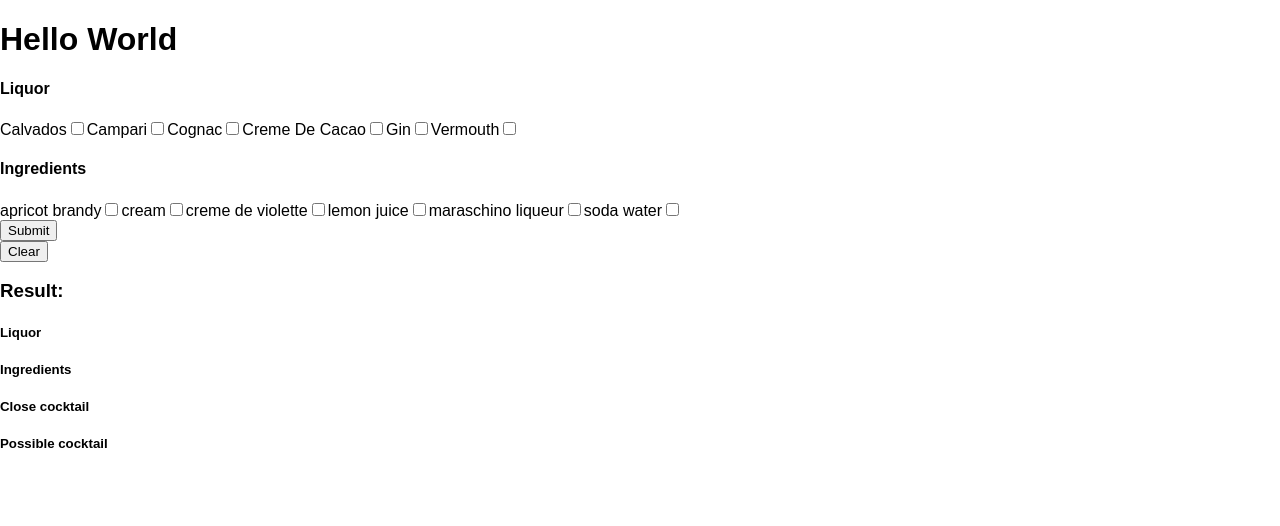
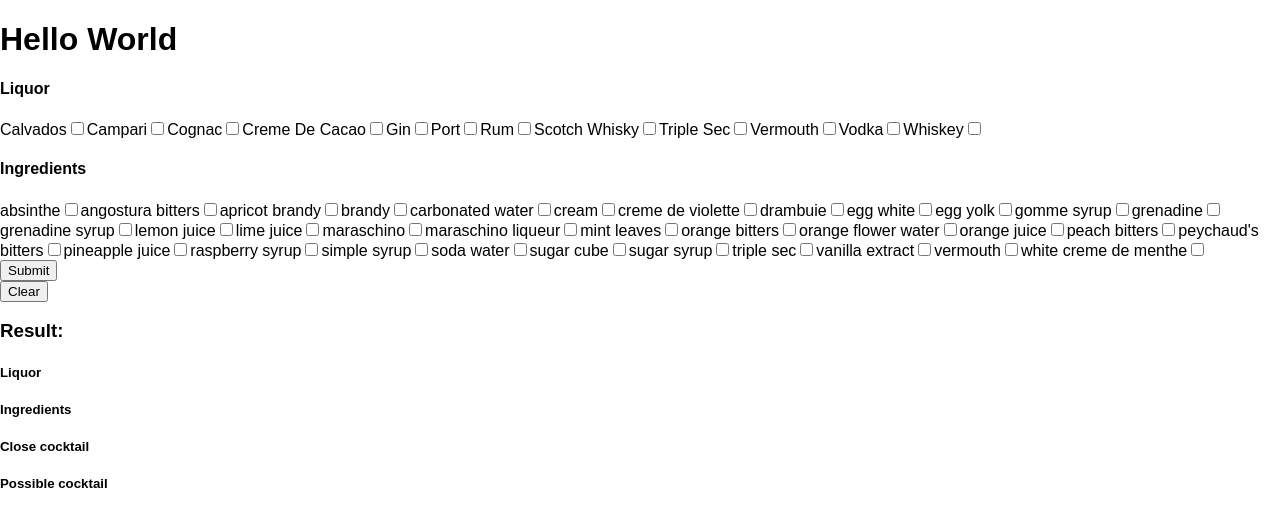
Before and after one commit to PGalicia/CocktailFinder, a React (Create React App) app: page / in a window 1280 px wide. Shown: the top 526 px of the page. Built offline with nearby package versions, Linux system fonts and the light colour scheme.

Commit message:
complete UNFORGETTABLES category cocktail list

```diff
--- a/src/App.js
+++ b/src/App.js
@@ -1,14 +1,14 @@
 import React, { Component } from 'react';
 import Checklist from './components/checklist';
 import './style/App.css';
-import { UNFORGETTABLES } from './cocktail'
+import { COCKTAILS } from './cocktail'
 import {retrieveAlcohol, retrieveIngredients} from './utils';
 
 class App extends Component {
   state = {
-    cocktails: UNFORGETTABLES,
-    alcohol: retrieveAlcohol(UNFORGETTABLES),
-    ingredients: retrieveIngredients(UNFORGETTABLES),
+    cocktails: COCKTAILS,
+    alcohol: retrieveAlcohol(COCKTAILS),
+    ingredients: retrieveIngredients(COCKTAILS),
     closeCocktails: [],
     possibleCocktails: [],
     checkboxes: [],
--- a/src/cocktail.js
+++ b/src/cocktail.js
@@ -1,4 +1,4 @@
-export const UNFORGETTABLES = [
+export const COCKTAILS = [
   {
     name: "Alexander",
     alcohol: ["Cognac", "Creme De Cacao"],
@@ -23,164 +23,163 @@ export const UNFORGETTABLES = [
     ingredients: ["creme de violette", "lemon juice", "maraschino liqueur"],
     garnish: ["cherry"]
   },
+  {
+    name: "Bacardi",
+    alcohol: ["Rum"],
+    ingredients: ["lime juice", "grenadine syrup"],
+    garnish: ["lime"]
+  },
+  {
+    name: "Between The Sheets",
+    alcohol: ["Cognac", "Rum", "Triple Sec"],
+    ingredients: ["lemon juice"],
+    garnish: []
+  },
+  {
+    name: "Casino",
+    alcohol: ["Gin"],
+    ingredients: ["maraschino", "orange bitters", "lemon juice"],
+    garnish: ["lemon", "maraschino cherry"]
+  },
+  {
+    name: "Clover Club",
+    alcohol: ["Gin"],
+    ingredients: ["lemon juice", "raspberry syrup", "egg white"],
+    garnish: []
+  },
+  {
+    name: "Daiquiri",
+    alcohol: ["Rum"],
+    ingredients: ["lime juice", "simple syrup"],
+    garnish: []
+  },
+  {
+    name: "Derby",
+    alcohol: ["Gin"],
+    ingredients: ["peach bitters", "mint leaves"],
+    garnish: ["mint leaves"]
+  },
+  {
+    name: "Dry Martini",
+    alcohol: ["Gin"],
+    ingredients: ["vermouth"],
+    garnish: ["olive", "lemon twist"]
+  },
+  {
+    name: "Gin Fizz",
+    alcohol: ["Gin"],
+    ingredients: ["lemon juice", "gomme syrup", "soda water"],
+    garnish: ["lemon slice"]
+  },
+  {
+    name: "John Collins",
+    alcohol: ["Gin"],
+    ingredients: ["lemon juice", "sugar syrup", "carbonated water"],
+    garnish: ["lemon slice", "maraschino cherry"]
+  },
+  {
+    name: "Manhattan",
+    alcohol: ["Whiskey"],
+    ingredients: ["vermouth", "angostura bitters"],
+    garnish: ["maraschino cherry"]
+  },
+  {
+    name: "Mary Pickford",
+    alcohol: ["Rum"],
+    ingredients: ["pineapple juice", "grenadine", "maraschino"],
+    garnish: []
+  },
+  {
+    name: "Monkey Gland",
+    alcohol: ["Gin"],
+    ingredients: ["orange juice", "absinthe", "grenadine"],
+    garnish: []
+  },
+  {
+    name: "Negroni",
+    alcohol: ["Gin", "Vermouth", "Campari"],
+    ingredients: [],
+    garnish: ["orange slice"]
+  },
+  {
+    name: "Old Fashioned",
+    alcohol: ["Whiskey"],
+    ingredients: ["sugar cube"],
+    garnish: ["orange twist", "cherry"]
+  },
+  {
+    name: "Paradise",
+    alcohol: ["Gin"],
+    ingredients: ["apricot brandy", "orange juice"],
+    garnish: []
+  },
+  {
+    name: "Planter's Punch",
+    alcohol: ["Rum"],
+    ingredients: ["orange juice", "pineapple juice", "lemon juice", "grenadine syrup", "sugar syrup", "angostura bitters"],
+    garnish: ["cherry", "pineapple slice"]
+  },
+  {
+    name: "Porto Flip",
+    alcohol: ["Port"],
+    ingredients: ["brandy", "egg yolk"],
+    garnish: ["grated nutmeg"]
+  },
+  {
+    name: "Ramos Gin Fizz",
+    alcohol: ["Gin"],
+    ingredients: ["lime juice", "simple syrup", "cream", "egg white", "orange flower water", "vanilla extract", "soda water"],
+    garnish: []
+  },
+  {
+    name: "Rusty Nail",
+    alcohol: ["Scotch Whisky"],
+    ingredients: ["drambuie"],
+    garnish: ["lemon twist"]
+  },
+  {
+    name: "Sazerac",
+    alcohol: ["Cognac"],
+    ingredients: ["absinthe", "sugar cube", "peychaud's bitters"],
+    garnish: ["lemon peel"]
+  },
+  {
+    name: "Screwdriver",
+    alcohol: ["Vodka"],
+    ingredients: ["orange juice"],
+    garnish: ["orange slice"]
+  },
+  {
+    name: "Sidecar",
+    alcohol: ["Cognac"],
+    ingredients: ["triple sec", "lemon juice"],
+    garnish: []
+  },
+  {
+    name: "Stinger",
+    alcohol: ["Cognac"],
+    ingredients: ["white creme de menthe"],
+    garnish: []
+  },
+  {
+    name: "Tuxedo",
+    alcohol: ["Gin"],
+    ingredients: ["vermouth", "maraschino", "absinthe", "orange bitters"],
+    garnish: ["cherry", "lemon zest"]
+  },
+  {
+    name: "Whiskey Sour",
+    alcohol: ["Whiskey"],
+    ingredients: ["lemon juice", "gomme syrup", "egg white"],
+    garnish: ["maraschino cherry", "orange slice"]
+  },
+  {
+    name: "White Lady",
+    alcohol: ["Gin"],
+    ingredients: ["triple sec", "lemon juice"],
+    garnish: []
+  }
 ];
-
-
-// export const UNFORGETTABLES = {
-//   "Alexander" : {
-//     alcohol: ["Cognac", "Creme De Cacao"],
-//     ingredients: ["cream"],
-//     garnish: ["nutmeg"]
-//   },
-//   "Americano" : {
-//     alcohol: ["Campari", "Vermouth"],
-//     ingredients: ["soda water"],
-//     garnish: ["orange"]
-//   },
-//   "Angel Face" : {
-//     alcohol: ["Gin", "Calvados"],
-//     ingredients: ["apricot brandy"],
-//     garnish: []
-//   },
-//   "Aviation" : {
-//     alcohol: ["Gin"],
-//     ingredients: ["creme de violette", "lemon juice", "maraschino liqueur"],
-//     garnish: ["cherry"]
-//   },
-//   "Bacardi" : {
-//     alcohol: ["Rum"],
-//     ingredients: ["lime juice", "grenadine syrup"],
-//     garnish: ["lime"]
-//   },
-//   "Between The Sheets" : {
-//     alcohol: ["Cognac", "Rum", "Triple Sec"],
-//     ingredients: ["lemon juice"],
-//     garnish: []
-//   },
-//   "Casino" : {
-//     alcohol: ["Gin"],
-//     ingredients: ["maraschino", "orange bitters", "lemon juice"],
-//     garnish: ["lemon", "maraschino cherry"]
-//   },
-//   "Clover Club" : {
-//     alcohol: ["Gin"],
-//     ingredients: ["lemon juice", "raspberry syrup", "egg white"],
-//     garnish: []
-//   },
-//   "Daiquiri" : {
-//     alcohol: ["Rum"],
-//     ingredients: ["lime juice", "simple syrup"],
-//     garnish: []
-//   },
-//   "Derby" : {
-//     alcohol: ["Gin"],
-//     ingredients: ["peach bitters", "mint leaves"],
-//     garnish: ["mint leaves"]
-//   },
-//   "Dry Martini" : {
-//     alcohol: ["Gin"],
-//     ingredients: ["vermouth"],
-//     garnish: ["olive", "lemon twist"]
-//   },
-//   "Gin Fizz" : {
-//     alcohol: ["Gin"],
-//     ingredients: ["lemon juice", "gomme syrup", "soda water"],
-//     garnish: ["lemon slice"]
-//   },
-//   "John Collins" : {
-//     alcohol: ["Gin"],
-//     ingredients: ["lemon juice", "sugar syrup", "carbonated water"],
-//     garnish: ["lemon slice", "maraschino cherry"]
-//   },
-//   "Manhattan" : {
-//     alcohol: ["Whiskey"],
-//     ingredients: ["vermouth", "angostura bitters"],
-//     garnish: ["maraschino cherry"]
-//   },
-//   "Mary Pickford" : {
-//     alcohol: ["Rum"],
-//     ingredients: ["pineapple juice", "grenadine", "maraschino"],
-//     garnish: []
-//   },
-//   "Monkey Gland" : {
-//     alcohol: ["Gin"],
-//     ingredients: ["orange juice", "absinthe", "grenadine"],
-//     garnish: []
-//   },
-//   "Negroni" : {
-//     alcohol: ["Gin", "Vermouth", "Campari"],
-//     ingredients: [],
-//     garnish: ["orange slice"]
-//   },
-//   "Old Fashioned" : {
-//     alcohol: ["Whiskey"],
-//     ingredients: ["sugar cube"],
-//     garnish: ["orange twist", "cherry"]
-//   },
-//   "Paradise" : {
-//     alcohol: ["Gin"],
-//     ingredients: ["apricot brandy", "orange juice"],
-//     garnish: []
-//   },
-//   "Planter's Punch" : {
-//     alcohol: ["Rum"],
-//     ingredients: ["orange juice", "pineapple juice", "lemon juice", "grenadine syrup", "sugar syrup", "angostura bitters"],
-//     garnish: ["cherry", "pineapple slice"]
-//   },
-//   "Porto Flip" : {
-//     alcohol: ["Port"],
-//     ingredients: ["brandy", "egg yolk"],
-//     garnish: ["grated nutmeg"]
-//   },
-//   "Ramos Gin Fizz" : {
-//     alcohol: ["Gin"],
-//     ingredients: ["lime juice", "simple syrup", "cream", "egg white", "orange flower water", "vanilla extract", "soda water"],
-//     garnish: []
-//   },
-//   "Rusty Nail" : {
-//     alcohol: ["Scotch Whisky"],
-//     ingredients: ["drambuie"],
-//     garnish: ["lemon twist"]
-//   },
-//   "Sazerac" : {
-//     alcohol: ["Cognac"],
-//     ingredients: ["absinthe", "sugar cube", "peychaud's bitters"],
-//     garnish: ["lemon peel"]
-//   },
-//   "Screwdriver" : {
-//     alcohol: ["Vodka"],
-//     ingredients: ["orange juice"],
-//     garnish: ["orange slice"]
-//   },
-//   "Sidecar" : {
-//     alcohol: ["Cognac"],
-//     ingredients: ["triple sec", "lemon juice"],
-//     garnish: []
-//   },
-//   "Stinger" : {
-//     alcohol: ["Cognac"],
-//     ingredients: ["white creme de menthe"],
-//     garnish: []
-//   },
-//   "Tuxedo" : {
-//     alcohol: ["Gin"],
-//     ingredients: ["vermouth", "maraschino", "absinthe", "orange bitters"],
-//     garnish: ["cherry", "lemon zest"]
-//   },
-//   "Whiskey Sour" : {
-//     alcohol: ["Whiskey"],
-//     ingredients: ["lemon juice", "gomme syrup", "egg white"],
-//     garnish: ["maraschino cherry", "orange slice"]
-//   },
-//   "White Lady" : {
-//     alcohol: ["Gin"],
-//     ingredients: ["triple sec", "lemon juice"],
-//     garnish: []
-//   }
-// };
-
-
-
 
 // export const COCKTAILS = {
 //   "Alexander": {
```
